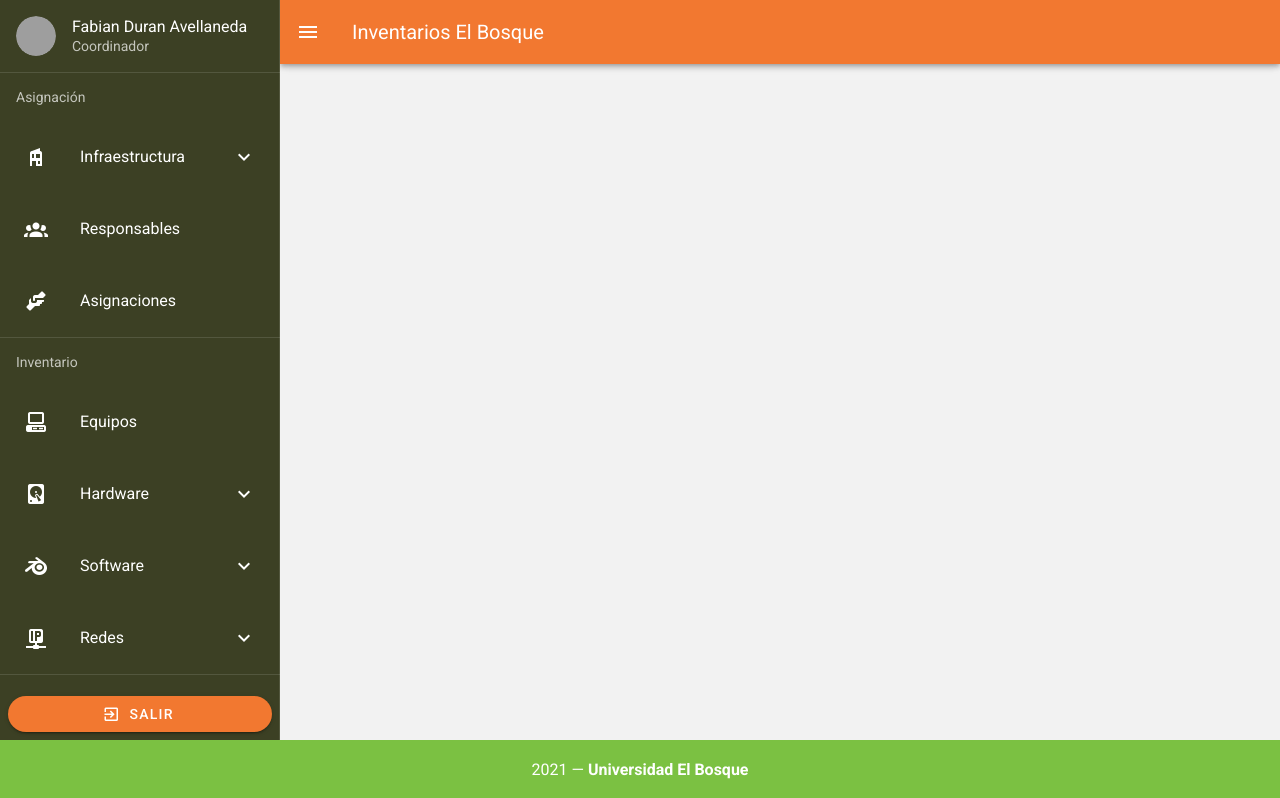
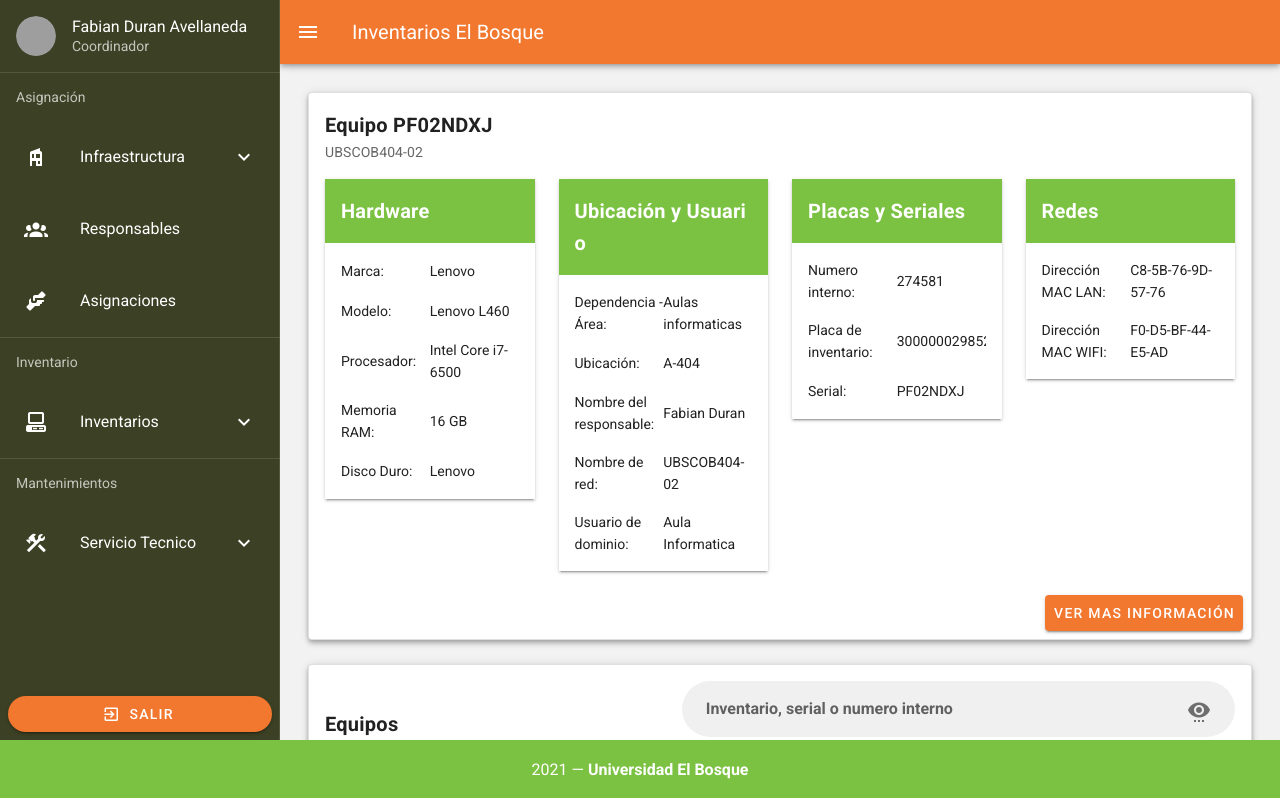
Before and after one commit to ingfabianduran/inventarios-bosque, a Nuxt app: page /inventarios/equipos in a window 1280 px wide. Shown: the top 798 px of the page. Built offline with nearby package versions, Linux system fonts and the light colour scheme; grey boxes are pictures that could not be loaded.

Commit message:
Se comienza a maquetar la vista equipos

```diff
--- /dev/null
+++ b/components/Inventario/Equipos/CardEquipo.vue
@@ -0,0 +1,104 @@
+<template>
+  <v-card
+    outlined
+    elevation="4">
+    <v-card-title
+      class="font-weight-bold">
+      Equipo PF02NDXJ
+    </v-card-title>
+    <v-card-subtitle>UBSCOB404-02</v-card-subtitle>
+    <v-card-text>
+      <v-row>
+        <v-col
+          v-for="(equipo, i) in dataEquipo"
+          :key="i"
+          cols="12"
+          :md="equipo.col">
+          <v-card
+            tile>
+            <v-card-title
+              class="subheading font-weight-bold head-card-style">
+              {{ equipo.titulo }}
+            </v-card-title>
+            <v-list
+              dense>
+              <v-list-item
+                v-for="(data, j) in equipo.data"
+                :key="j">
+                <v-list-item-content>{{ data.titulo }}</v-list-item-content>
+                <v-list-item-content>{{ data.value }}</v-list-item-content>
+              </v-list-item>
+            </v-list>
+          </v-card>
+        </v-col>
+      </v-row>
+    </v-card-text>
+    <v-card-actions>
+      <v-spacer></v-spacer>
+      <v-menu
+        offset-y>
+        <template v-slot:activator="{ attrs, on }">
+          <v-btn
+            dark
+            color="#F27830"
+            v-bind="attrs"
+            v-on="on">
+            Ver mas información
+          </v-btn>
+        </template>
+        <v-list>
+          <v-list-item
+            v-for="(opcion, i) in menuOpciones"
+            :key="i"
+            link>
+            <v-list-item-title v-text="opcion.text"></v-list-item-title>
+          </v-list-item>
+        </v-list>
+      </v-menu>
+    </v-card-actions>
+  </v-card>
+</template>
+<script>
+  export default {
+    data() {
+      return {
+        menuOpciones: [
+          { text: 'Monitor' },
+          { text: 'Software' },
+          { text: 'Mantenimientos' },
+        ],
+        dataEquipo: [
+          { titulo: 'Hardware', col: 3, data: [
+            { titulo: 'Marca:', value: 'Lenovo' },
+            { titulo: 'Modelo:', value: 'Lenovo L460' },
+            { titulo: 'Procesador:', value: 'Intel Core i7-6500' },
+            { titulo: 'Memoria RAM:', value: '16 GB' },
+            { titulo: 'Disco Duro:', value: 'Lenovo' },
+          ] },
+          { titulo: 'Ubicación y Usuario', col: 3, data: [
+            { titulo: 'Dependencia - Área:', value: 'Aulas informaticas' },
+            { titulo: 'Ubicación:', value: 'A-404' },
+            { titulo: 'Nombre del responsable:', value: 'Fabian Duran' },
+            { titulo: 'Nombre de red:', value: 'UBSCOB404-02' },
+            { titulo: 'Usuario de dominio:', value: 'Aula Informatica' },
+          ] },
+          { titulo: 'Placas y Seriales', col: 3, data: [
+            { titulo: 'Numero interno:', value: '274581' },
+            { titulo: 'Placa de inventario:', value: '300000029852' },
+            { titulo: 'Serial:', value: 'PF02NDXJ' },
+          ] },
+          { titulo: 'Redes', col: 3, data: [
+            { titulo: 'Dirección MAC LAN:', value: 'C8-5B-76-9D-57-76' },
+            { titulo: 'Dirección MAC WIFI:', value: 'F0-D5-BF-44-E5-AD' },
+          ] }
+        ]
+      }
+    }
+  }
+</script>
+<style>
+  .head-card-style {
+    background-color: #7BC142;
+    color: white;
+  }
+</style>
--- a/components/Layout/Navigation.vue
+++ b/components/Layout/Navigation.vue
@@ -67,19 +67,8 @@
           ] },
         ],
         inventario: [
-          { titulo: 'Equipos', icon: 'mdi-desktop-classic', link: '#' },
-          { titulo: 'Hardware', icon: 'mdi-harddisk', subtitulos: [
-            { titulo: 'Discos Duros', link: '#' },
-            { titulo: 'Memorias Ram', link: '#' },
-            { titulo: 'Procesadores', link: '#' },
-            { titulo: 'Pantallas', link: '#' },
-          ] },
-          { titulo: 'Software', icon: 'mdi-blender-software', subtitulos: [
-            { titulo: 'Sistemas Operativos', link: '#' },
-            { titulo: 'Programas', link: '#' },
-          ] },
-          { titulo: 'Redes', icon: 'mdi-ip-network', subtitulos: [
-            { titulo: 'Direcciones Mac', link: '#' },
+          { titulo: 'Inventarios', icon: 'mdi-desktop-classic', link: '#', subtitulos: [
+            { titulo: 'Equipos', link: '/inventarios/equipos' },
           ] },
         ]
       }
--- a/nuxt.config.js
+++ b/nuxt.config.js
@@ -55,7 +55,7 @@
 
   // Axios module configuration: https://go.nuxtjs.dev/config-axios
   axios: {
-    baseURL: 'http://172.18.92.12'
+    baseURL: 'http://127.0.0.1'
   },
 
   // Build Configuration: https://go.nuxtjs.dev/config-build
@@ -68,7 +68,7 @@
   // Config server:
   server: {
     port: 3000,
-    host: '172.18.92.12', // Server U Bosque: 172.18.92.12
+    host: '127.0.0.1', // Server U Bosque: 172.18.92.12
     timing: false
   },
 
--- /dev/null
+++ b/pages/inventarios/equipos/index.vue
@@ -0,0 +1,62 @@
+<template>
+  <div>
+    <v-row>
+      <v-col>
+        <Card />
+      </v-col>
+    </v-row>
+    <v-row>
+      <v-col>
+        <Table
+          title="Equipos"
+          :headers="headers"
+          :items="equipos"
+          url="api/inventario/equipos/"
+          :search="search" />
+      </v-col>
+    </v-row>
+    <Pagination :page="page" />
+  </div>
+</template>
+<script>
+  import Card from '~/components/Inventario/Equipos/CardEquipo';
+  import Table from '~/components/Site/Table';
+  import Pagination from '~/components/Site/Pagination';
+
+  export default {
+    head() {
+      return {
+        title: 'Equipos'
+      }
+    },
+    data() {
+      return {
+        headers: [
+          { text: 'Id', value: 'id', aling: ' d-none' },
+          { text: 'Serie', value: 'serie', sortable: false },
+          { text: 'Tipo de Equipo', value: 'tipo', sortable: false },
+          { text: 'Nombre de Red', value: 'nombreRed', sortable: false },
+          { text: 'Usuario de Dominio', value: 'usuarioDominio', sortable: false },
+          { text: 'Actions', value: 'actions', sortable: false }
+        ],
+        equipos: [
+
+        ],
+        page: {
+          current: 1,
+          last: 0,
+          url: 'api/inventario/equipos/i/10?page='
+        },
+        search: {
+          label: 'Inventario, serial o numero interno',
+          url: ''
+        },
+      }
+    },
+    components: {
+      Card,
+      Table,
+      Pagination
+    }
+  }
+</script>
```
